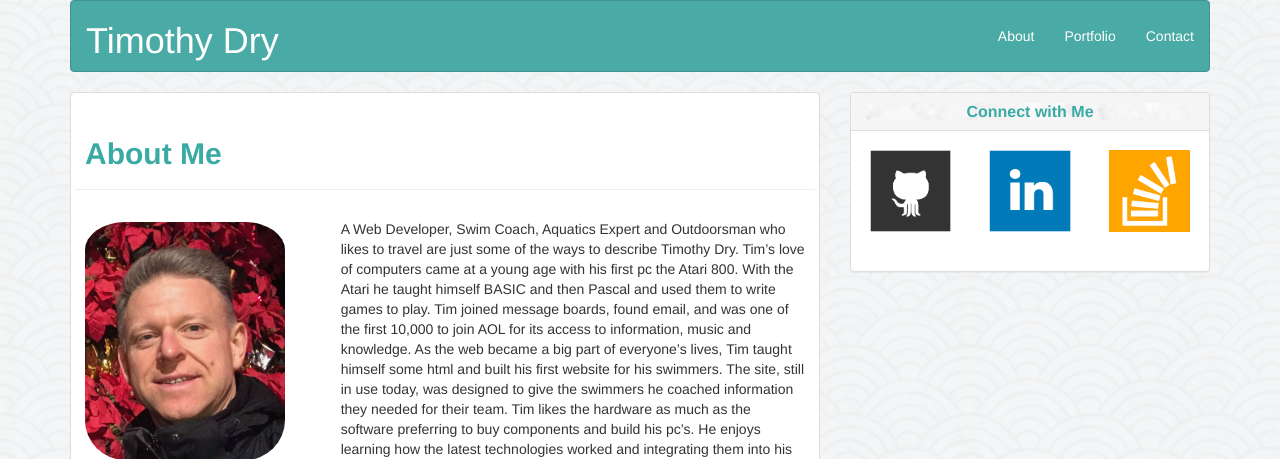
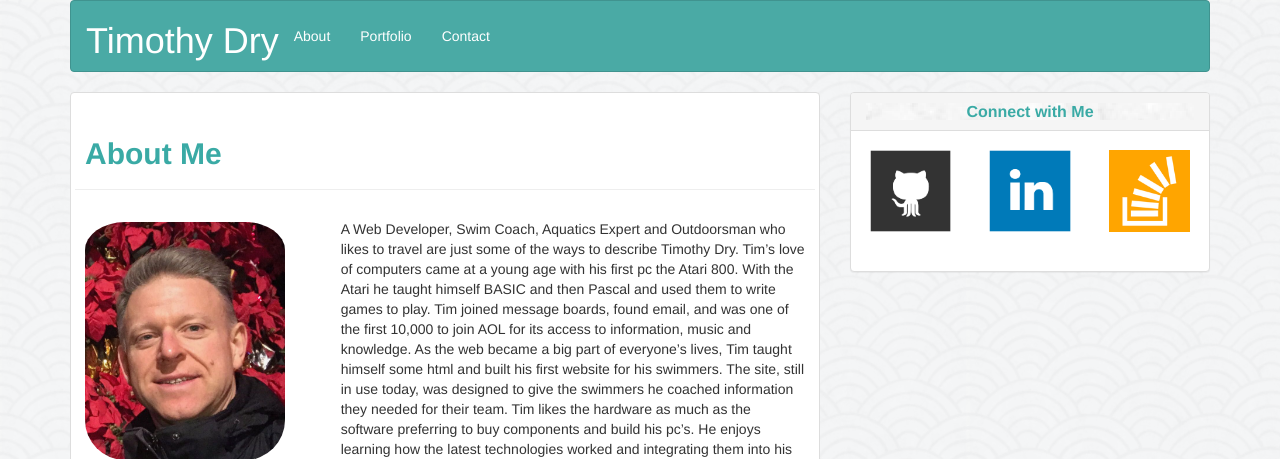
Before and after one commit to dryguy99/Bootstrap-Portfolio, a PHP site: page / in a window 1280 px wide. Shown: the top 459 px of the page. Run offline with PHP 8.4, Linux system fonts and the light colour scheme.

Commit message:
added favicon

```diff
--- a/assets/css/style.css
+++ b/assets/css/style.css
@@ -68,6 +68,7 @@ img.my-img {
 }
 li.horizontal1 {
 	float: left;
+	text-align: center;
 }
 h1.heading1 {
 	color: white;
--- a/contact.html
+++ b/contact.html
@@ -4,6 +4,7 @@
 <head>
   <meta charset="utf-8">
   <title>About | Timothy Dry</title>
+  <link rel="icon" href="assets/images/favicon.ico">
     <meta http-equiv="X-UA-Compatible" content="IE=edge">
     <meta name="viewport" content="width=device-width, initial-scale=1">
   <link rel="stylesheet" type="text/css" href="assets/css/reset.css">
--- a/index.html
+++ b/index.html
@@ -4,6 +4,7 @@
 <head>
   <meta charset="utf-8">
   <title>About | Timothy Dry</title>
+  <link rel="icon" href="assets/images/favicon.ico">
     <meta http-equiv="X-UA-Compatible" content="IE=edge">
     <meta name="viewport" content="width=device-width, initial-scale=1">
   <link rel="stylesheet" type="text/css" href="assets/css/reset.css">
@@ -18,12 +19,12 @@
   <nav class="navbar navbar-default">
     <div class="container-fluid">
       <!-- Brand and toggle get grouped for better mobile display -->
-      <div class="navbar-header">
+      <div class="navbar-header text-center">
        <h1 class="heading1">Timothy Dry</h1>
       </div>
 
-      <div>
-        <ul class="nav navbar-nav navbar-right">
+      <div class="navbar-collapse">
+        <ul class="nav navbar-nav text-center">
           <li class="horizontal1"><a href="index.html">About</a></li>
           <li class="horizontal1"><a href="portfolio.html">Portfolio</a></li>
           <li class="horizontal1"><a href="contact.html">Contact</a></li>
--- a/portfolio.html
+++ b/portfolio.html
@@ -4,6 +4,7 @@
 <head>
   <meta charset="utf-8">
   <title>About | Timothy Dry</title>
+  <link rel="icon" href="assets/images/favicon.ico">
     <meta http-equiv="X-UA-Compatible" content="IE=edge">
     <meta name="viewport" content="width=device-width, initial-scale=1">
   <link rel="stylesheet" type="text/css" href="assets/css/reset.css">
```
Also changed, not shown: assets/images/favicon.ico (added).
